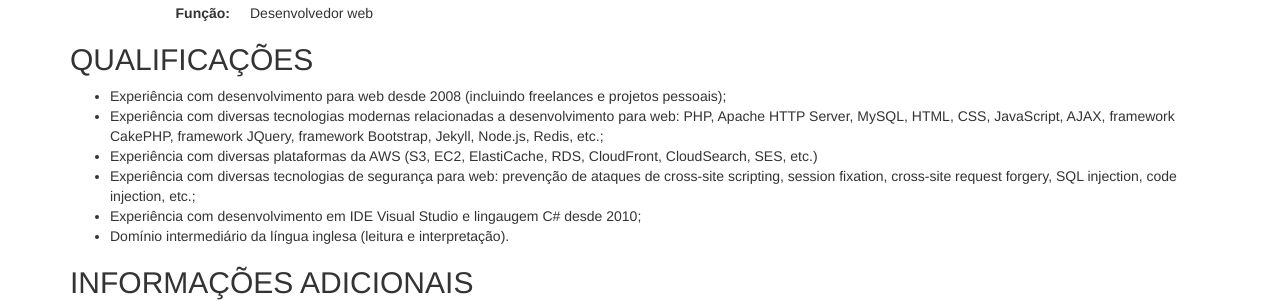
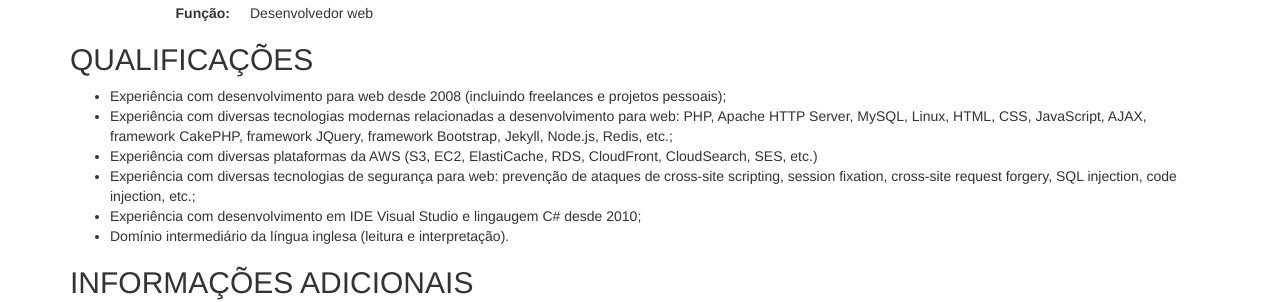
Before and after one commit to Blamoo/blamoo.github.io, a Jekyll site: the page built from curriculo.html, in a window 1280 px wide. Shown: the part 816-1118 px from the top of the page. Built offline with Jekyll 4.4.1, drawn with Linux system fonts in a browser that asks for light colours; nearby versions of some CDN libraries.

Commit message:
Update curriculo.html

```diff
--- a/curriculo.html
+++ b/curriculo.html
@@ -55,7 +55,7 @@ layout: default
         <h2>QUALIFICAÇÕES</h2>
         <ul>
             <li>Experiência com desenvolvimento para web desde 2008 (incluindo freelances e projetos pessoais);</li>
-            <li>Experiência com diversas tecnologias modernas relacionadas a desenvolvimento para web: PHP, Apache HTTP Server, MySQL, HTML, CSS, JavaScript, AJAX, framework CakePHP, framework JQuery, framework Bootstrap, Jekyll, Node.js, Redis, etc.;</li>
+            <li>Experiência com diversas tecnologias modernas relacionadas a desenvolvimento para web: PHP, Apache HTTP Server, MySQL, Linux, HTML, CSS, JavaScript, AJAX, framework CakePHP, framework JQuery, framework Bootstrap, Jekyll, Node.js, Redis, etc.;</li>
             <li>Experiência com diversas plataformas da AWS (S3, EC2, ElastiCache, RDS, CloudFront, CloudSearch, SES, etc.)</li>
             <li>Experiência com diversas tecnologias de segurança para web: prevenção de ataques de cross-site scripting, session fixation, cross-site request forgery, SQL injection, code injection, etc.;</li>
             <li>Experiência com desenvolvimento em IDE Visual Studio e lingaugem C# desde 2010;</li>
```
